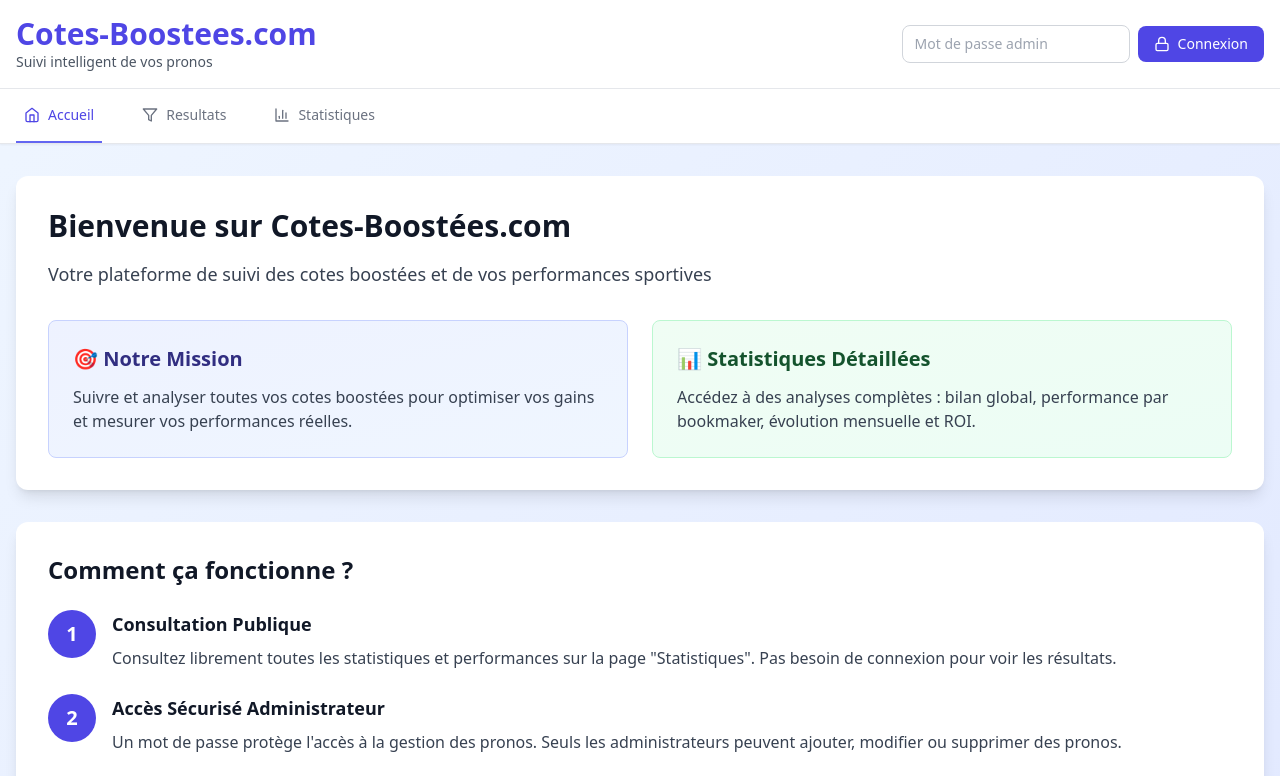
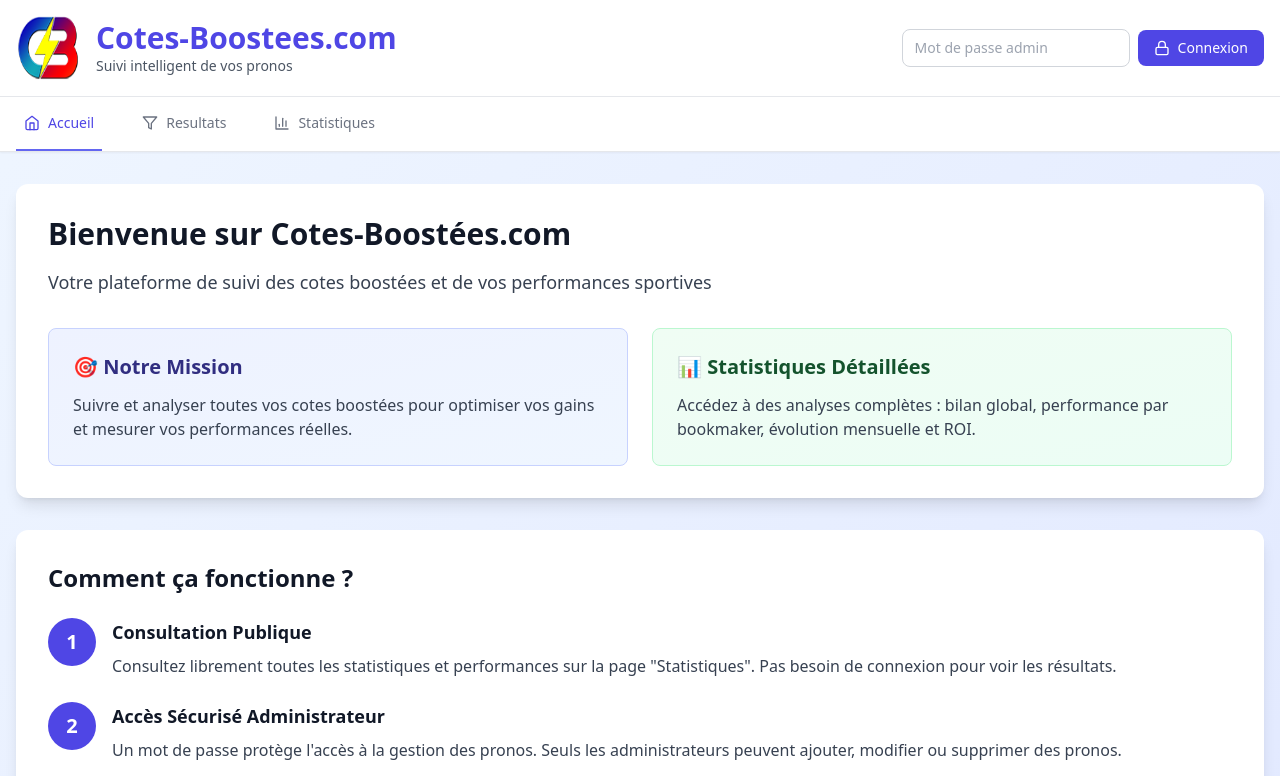
Before and after one commit to Web-Online-Concept/cotes-boostees, a Next.js app: page / in a window 1280 px wide. Shown: the top 776 px of the page. Built offline with nearby package versions, Linux system fonts and the light colour scheme; no server answers.

Commit message:
Update Header.js

```diff
--- a/components/Header.js
+++ b/components/Header.js
@@ -57,9 +57,16 @@ export default function Header() {
   return (
     <header className="bg-white shadow-md border-b">
       <div className="max-w-7xl mx-auto px-4 py-4 flex justify-between items-center">
-        <div>
-          <h1 className="text-3xl font-bold text-indigo-600">Cotes-Boostees.com</h1>
-          <p className="text-sm text-gray-600">Suivi intelligent de vos pronos</p>
+        <div className="flex items-center gap-4">
+          <img
+            src="/images/logo_cb_100.png"
+            alt="Logo Cotes Boostees"
+            className="w-16 h-16"
+          />
+          <div>
+            <h1 className="text-3xl font-bold text-indigo-600">Cotes-Boostees.com</h1>
+            <p className="text-sm text-gray-600">Suivi intelligent de vos pronos</p>
+          </div>
         </div>
 
         <div>
```
